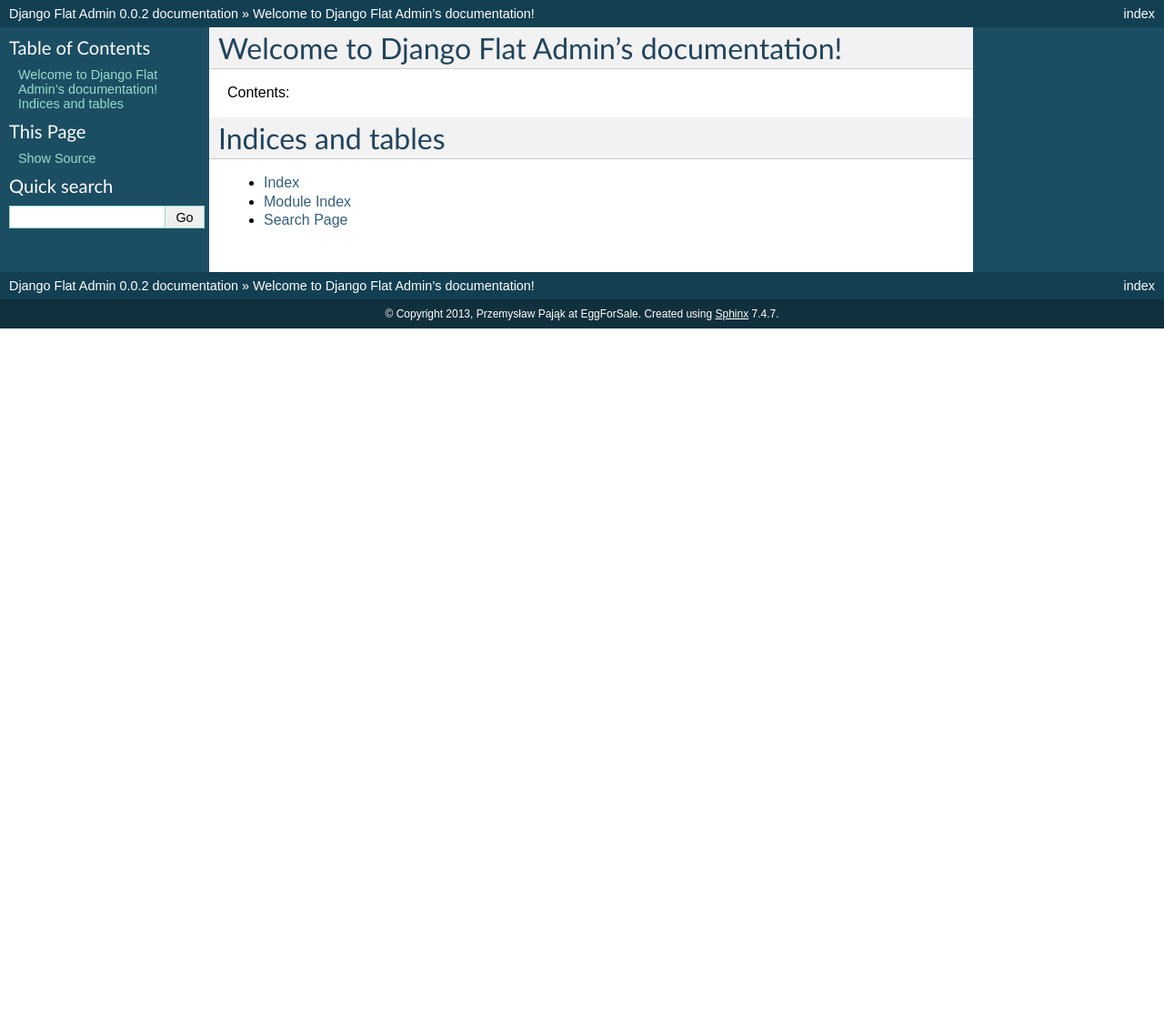
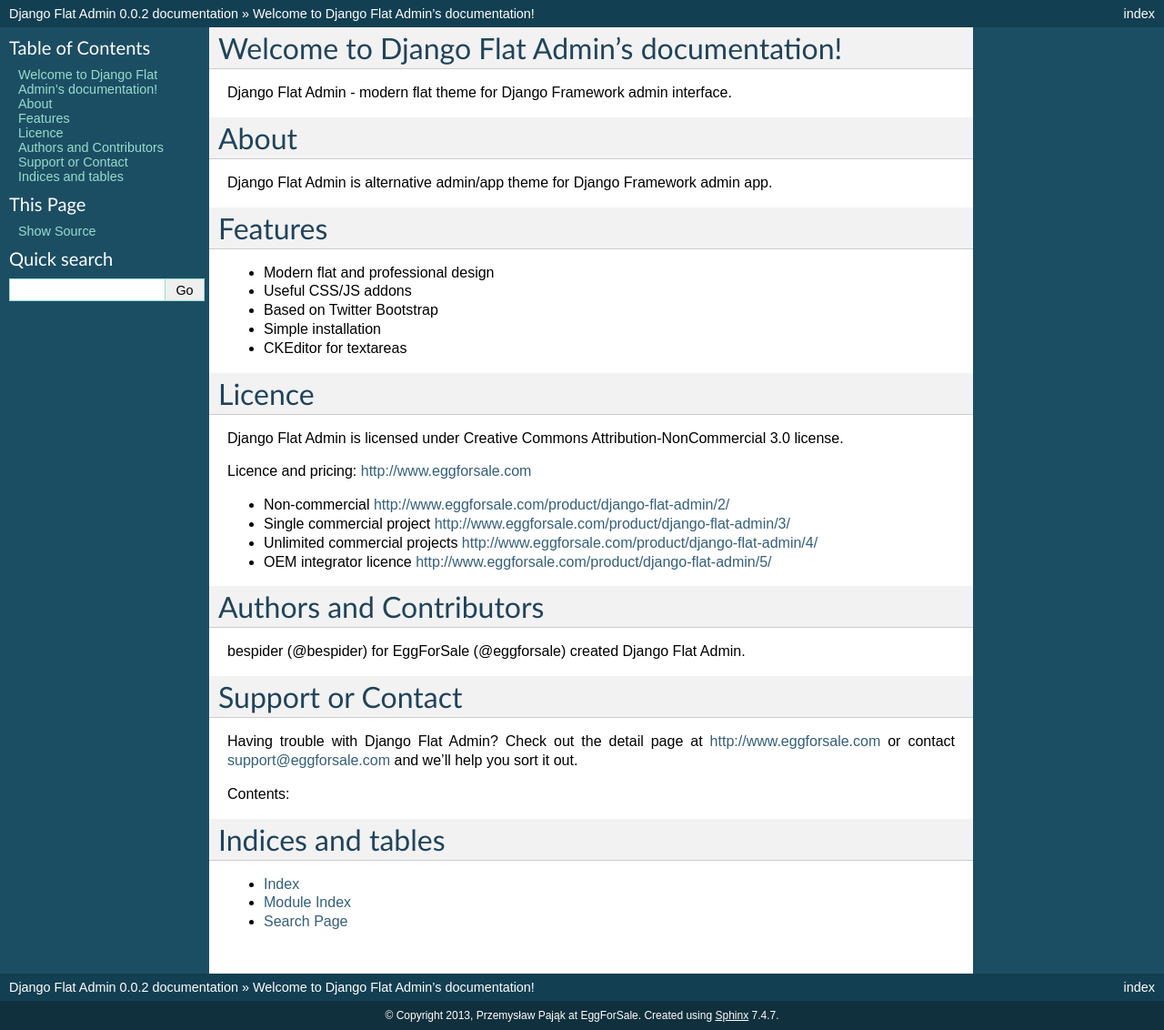
Before and after one commit to fearlessspider/django-flat-admin, a Sphinx documentation site: the page built from docs/index.rst, in a window 1280 px wide. Shown: the whole page at 91% size. Built offline with Sphinx 7.4.7, drawn with Linux system fonts in a browser that asks for light colours; before the commit the page ends 900 px from its top, so only the background shows below that.

Commit message:
Added documentation

```diff
--- a/docs/index.rst
+++ b/docs/index.rst
@@ -5,6 +5,39 @@
 
 Welcome to Django Flat Admin's documentation!
 =============================================
+Django Flat Admin - modern flat theme for Django Framework admin interface.
+
+About
+=====
+Django Flat Admin is alternative admin/app theme for Django Framework admin app.
+
+Features
+========
+* Modern flat and professional design
+* Useful CSS/JS addons
+* Based on Twitter Bootstrap
+* Simple installation
+* CKEditor for textareas
+
+Licence
+=======
+Django Flat Admin is licensed under Creative Commons Attribution-NonCommercial 3.0 license.
+
+Licence and pricing: http://www.eggforsale.com
+
+* Non-commercial http://www.eggforsale.com/product/django-flat-admin/2/
+* Single commercial project http://www.eggforsale.com/product/django-flat-admin/3/
+* Unlimited commercial projects http://www.eggforsale.com/product/django-flat-admin/4/
+* OEM integrator licence http://www.eggforsale.com/product/django-flat-admin/5/
+
+Authors and Contributors
+========================
+bespider (@bespider) for EggForSale (@eggforsale) created Django Flat Admin.
+
+
+Support or Contact
+==================
+Having trouble with Django Flat Admin? Check out the detail page at http://www.eggforsale.com or contact support@eggforsale.com and we’ll help you sort it out.
 
 Contents:
 
```
Also changed, not shown: 6 other files.
